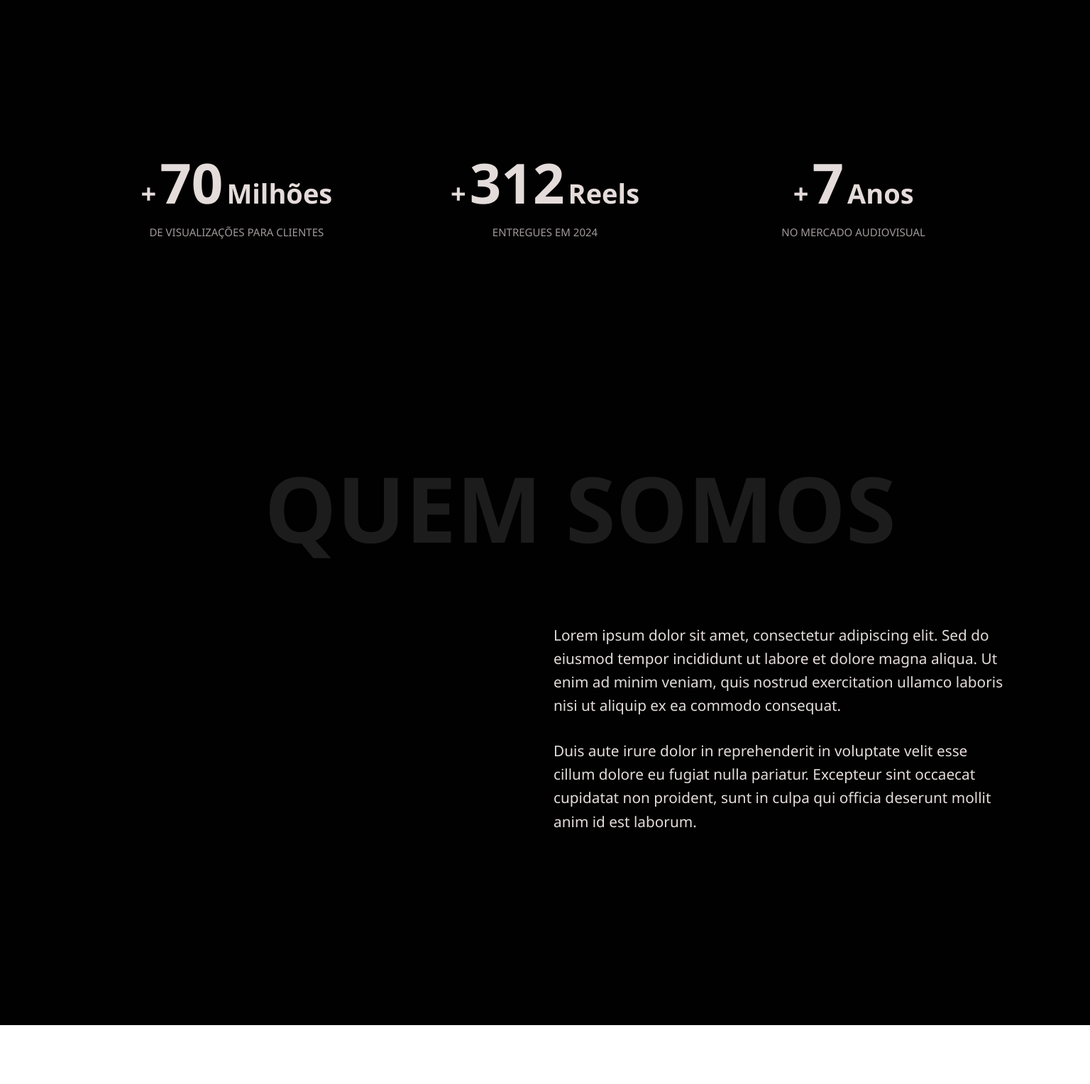
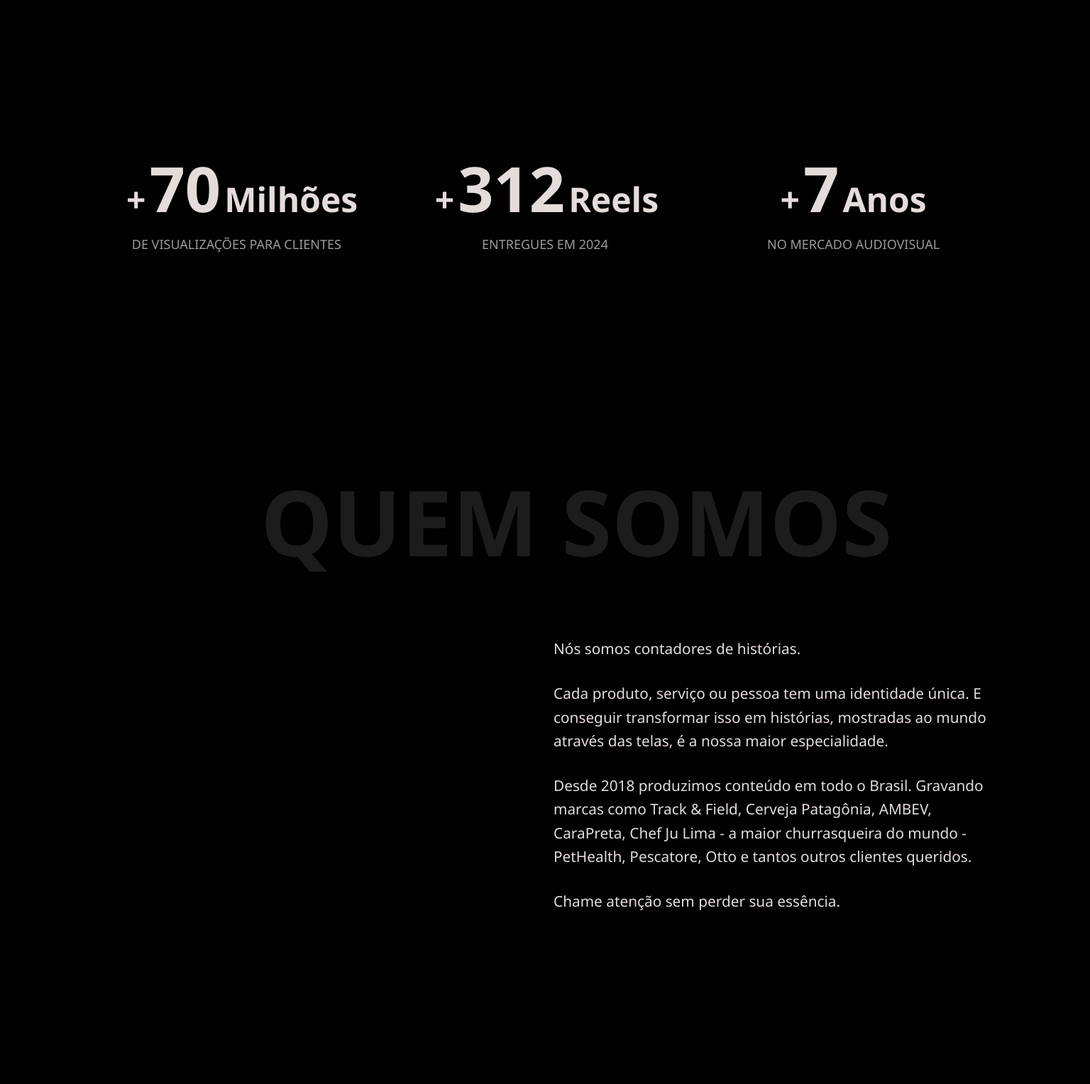
Before and after one commit to felipebpassos/recz, a PHP site: page / in a window 1536 px wide. Shown: the part 755-2283 px from the top of the page at 71% size. Run offline with PHP 8.4, Linux system fonts and the light colour scheme; some web fonts are replaced.

Commit message:
finished

```diff
--- a/css/style.css
+++ b/css/style.css
@@ -1008,6 +1008,34 @@
     }
 }
 
+@media (min-width: 1500px) {
+
+    .capa .texto {
+        max-width: 23%;
+    }
+
+    .capa .texto h2 {
+        font-size: 2.5rem;
+    }
+
+    .capa .texto p {
+        font-size: 1.5rem;
+    }
+
+    .main-number {
+        font-size: 88px;
+    }
+
+    .numeros .top {
+        font-size: 48px;
+    }
+
+    .numeros .bottom {
+        font-size: 18px;
+    }
+
+}
+
 @media (max-width: 1024px) {
 
     form {
--- a/index.php
+++ b/index.php
@@ -107,9 +107,10 @@
                     </div>
                     <!-- Coluna de texto -->
                     <div class="col-md-6">
-                        <p class="fade-in-element">Lorem ipsum dolor sit amet, consectetur adipiscing elit. Sed do eiusmod tempor incididunt ut labore et dolore magna aliqua.
-                            Ut enim ad minim veniam, quis nostrud exercitation ullamco laboris nisi ut aliquip ex ea commodo consequat.</p>
-                        <p class="fade-in-element">Duis aute irure dolor in reprehenderit in voluptate velit esse cillum dolore eu fugiat nulla pariatur. Excepteur sint occaecat cupidatat non proident, sunt in culpa qui officia deserunt mollit anim id est laborum.</p>
+                        <p class="fade-in-element">Nós somos contadores de histórias.</p>
+                        <p class="fade-in-element">Cada produto, serviço ou pessoa tem uma identidade única. E conseguir transformar isso em histórias, mostradas ao mundo através das telas, é a nossa maior especialidade.</p>
+                        <p class="fade-in-element">Desde 2018 produzimos conteúdo em todo o Brasil. Gravando marcas como Track & Field, Cerveja Patagônia, AMBEV, CaraPreta, Chef Ju Lima - a maior churrasqueira do mundo - PetHealth, Pescatore, Otto e tantos outros clientes queridos.</p>
+                        <p class="fade-in-element">Chame atenção sem perder sua essência.</p>
                     </div>
                 </div>
             </div>
```
